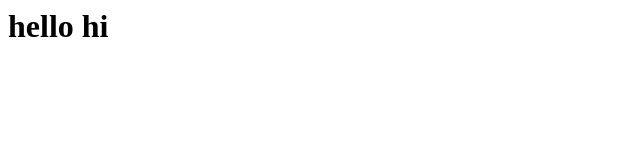
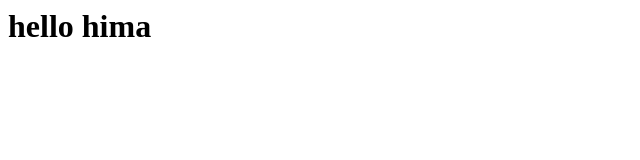
Before and after one commit to raghureddy1991/github, a plain HTML site: page index.html in a window 1280 px wide. Shown: the full height of the page, 0-640 px from the left. Drawn offline with Linux system fonts and the light colour scheme.

Commit message:
raghu loves

```diff
--- a/index.html
+++ b/index.html
@@ -1,3 +1,3 @@
 <html>
-<h1>hello hi</h1>
+<h1>hello hima</h1>
 </html>
```
